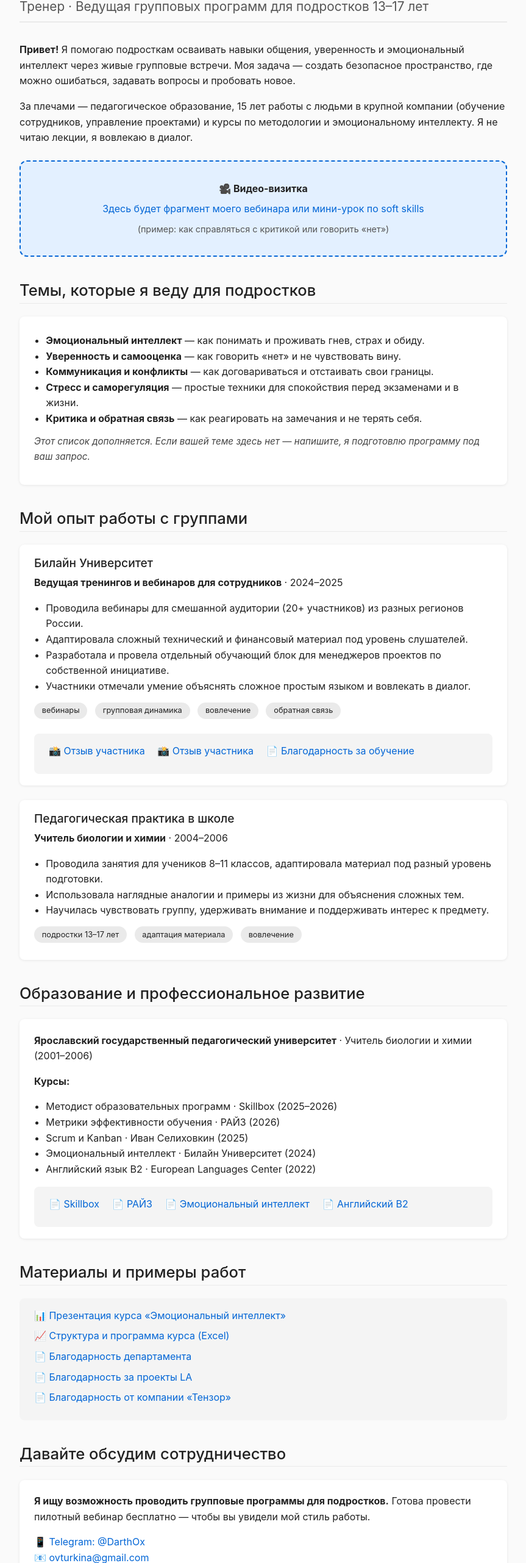
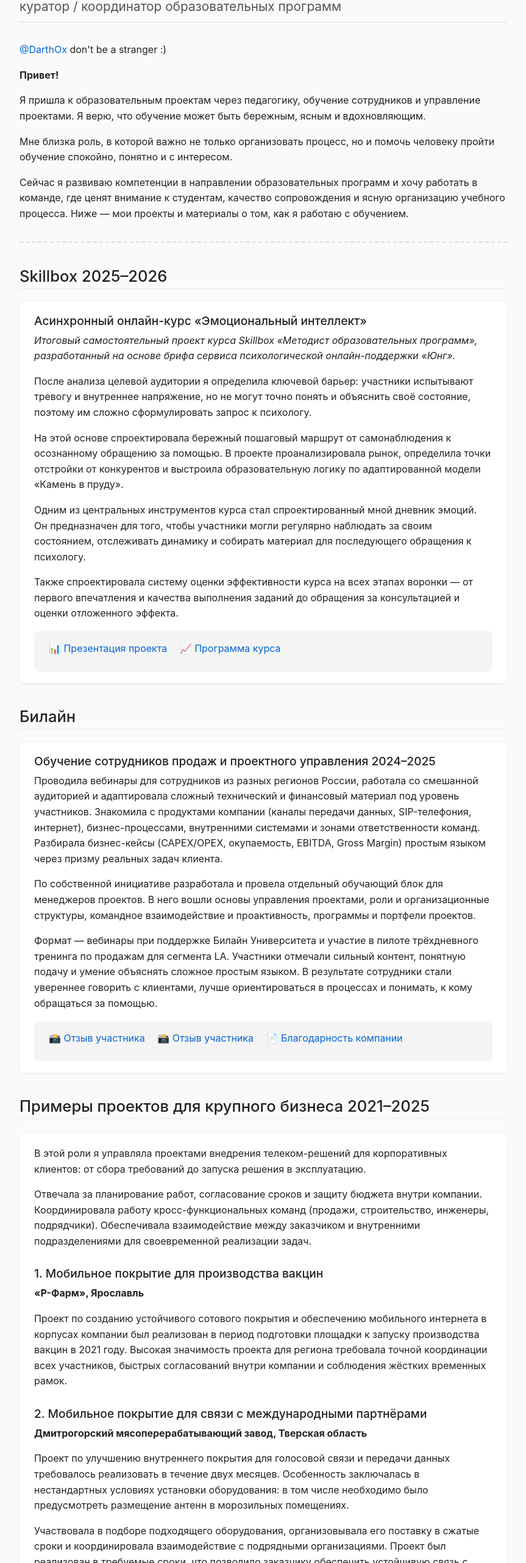
Before and after one commit to ovturkina/ovturkina-trainer, a plain HTML site: page index.html in a window 1280 px wide. Shown: the part 107-2670 px from the top of the page at 61% size, without its empty margins (208-1071 px from the left). Drawn offline with Linux system fonts and the light colour scheme.

Commit message:
Update index.html

```diff
--- a/index.html
+++ b/index.html
@@ -3,9 +3,9 @@
 <head>
     <meta charset="UTF-8">
     <meta name="viewport" content="width=device-width, initial-scale=1.0">
-    <title>Оксана Туркина | Тренер и ведущая групповых программ</title>
+    <title>Оксана Туркина — портфолио</title>
     <style>
-        /* --- Базовые стили (скопированы с вашего сайта для сохранения оформления) --- */
+        /* --- Стили полностью сохранены с вашего сайта --- */
         body {
             font-family: -apple-system, BlinkMacSystemFont, 'Segoe UI', Roboto, Oxygen, Ubuntu, sans-serif;
             line-height: 1.6;
@@ -80,14 +80,6 @@
             margin-right: 1rem;
             margin-bottom: 0.5rem;
         }
-        .video-placeholder {
-            background: #e3f0ff;
-            border: 2px dashed #0366d6;
-            padding: 2rem 1rem;
-            text-align: center;
-            border-radius: 12px;
-            margin: 1.5rem 0;
-        }
         @media (max-width: 600px) {
             body { padding: 1rem; }
             h1 { font-size: 1.8rem; }
@@ -98,96 +90,102 @@
 <body>
 
     <!-- ============================================================ -->
-    <!-- 1. ЗАГОЛОВОК И ПРИВЕТСТВИЕ (НОВОЕ, ТРЕНЕРСКОЕ)               -->
+    <!-- ВЕСЬ ТЕКСТ ОСТАВЛЕН КАК НА ВАШЕМ САЙТЕ (БЕЗ ИЗМЕНЕНИЙ)       -->
     <!-- ============================================================ -->
-    <h1>Оксана Туркина</h1>
-    <div class="subtitle">Тренер · Ведущая групповых программ для подростков 13–17 лет</div>
 
-    <p><strong>Привет!</strong> Я помогаю подросткам осваивать навыки общения, уверенность и эмоциональный интеллект через живые групповые встречи. Моя задача — создать безопасное пространство, где можно ошибаться, задавать вопросы и пробовать новое.</p>
-    <p>За плечами — педагогическое образование, 15 лет работы с людьми в крупной компании (обучение сотрудников, управление проектами) и курсы по методологии и эмоциональному интеллекту. Я не читаю лекции, я вовлекаю в диалог.</p>
+    <h1>Оксана Туркина_</h1>
+    <div class="subtitle">куратор / координатор образовательных программ</div>
+    <p><a href="https://t.me/DarthOx" target="_blank">@DarthOx</a> don't be a stranger :)</p>
+
+    <p><strong>Привет!</strong></p>
+    <p>Я пришла к образовательным проектам через педагогику, обучение сотрудников и управление проектами. Я верю, что обучение может быть бережным, ясным и вдохновляющим.</p>
+    <p>Мне близка роль, в которой важно не только организовать процесс, но и помочь человеку пройти обучение спокойно, понятно и с интересом.</p>
+    <p>Сейчас я развиваю компетенции в направлении образовательных программ и хочу работать в команде, где ценят внимание к студентам, качество сопровождения и ясную организацию учебного процесса. Ниже — мои проекты и материалы о том, как я работаю с обучением.</p>
+
+    <hr style="border: 0; border-top: 2px dashed #ddd; margin: 2rem 0;">
 
     <!-- ============================================================ -->
-    <!-- 2. БЛОК ДЛЯ ВИДЕО-ВИЗИТКИ (ДОБАВИТЕ ССЫЛКУ ПОТОМ)            -->
+    <!-- БЛОК SKILLBOX (ВЕСЬ ТЕКСТ БЕЗ ИЗМЕНЕНИЙ)                     -->
     <!-- ============================================================ -->
-    <div class="video-placeholder">
-        <p style="margin: 0; font-weight: bold;">🎥 Видео-визитка</p>
-        <p style="margin: 0.5rem 0; color: #0366d6;">Здесь будет фрагмент моего вебинара или мини-урок по soft skills</p>
-        <p style="margin: 0; font-size: 0.9rem; color: #555;">(пример: как справляться с критикой или говорить «нет»)</p>
-    </div>
-
-    <!-- ============================================================ -->
-    <!-- 3. ТЕМЫ, КОТОРЫЕ Я ВЕДУ (ДОБАВЬТЕ СВОИ)                      -->
-    <!-- ============================================================ -->
-    <h2>Темы, которые я веду для подростков</h2>
+    <h2>Skillbox 2025–2026</h2>
     <div class="project-item">
-        <ul style="margin: 0.5rem 0; padding-left: 1.2rem;">
-            <li><strong>Эмоциональный интеллект</strong> — как понимать и проживать гнев, страх и обиду.</li>
-            <li><strong>Уверенность и самооценка</strong> — как говорить «нет» и не чувствовать вину.</li>
-            <li><strong>Коммуникация и конфликты</strong> — как договариваться и отстаивать свои границы.</li>
-            <li><strong>Стресс и саморегуляция</strong> — простые техники для спокойствия перед экзаменами и в жизни.</li>
-            <li><strong>Критика и обратная связь</strong> — как реагировать на замечания и не терять себя.</li>
-        </ul>
-        <p style="font-size: 0.95rem; color: #444; margin-top: 0.8rem;"><em>Этот список дополняется. Если вашей теме здесь нет — напишите, я подготовлю программу под ваш запрос.</em></p>
-    </div>
-
-    <!-- ============================================================ -->
-    <!-- 4. ОПЫТ РАБОТЫ С ГРУППАМИ (СОХРАНЯЕМ БИЛАЙН И ШКОЛУ)         -->
-    <!-- ============================================================ -->
-    <h2>Мой опыт работы с группами</h2>
-
-    <div class="exp-item">
-        <h3 style="margin-top: 0;">Билайн Университет</h3>
-        <p><strong>Ведущая тренингов и вебинаров для сотрудников</strong> · 2024–2025</p>
-        <ul style="margin: 0.5rem 0; padding-left: 1.2rem;">
-            <li>Проводила вебинары для смешанной аудитории (20+ участников) из разных регионов России.</li>
-            <li>Адаптировала сложный технический и финансовый материал под уровень слушателей.</li>
-            <li>Разработала и провела отдельный обучающий блок для менеджеров проектов по собственной инициативе.</li>
-            <li>Участники отмечали умение объяснять сложное простым языком и вовлекать в диалог.</li>
-        </ul>
-        <div style="margin-top: 0.8rem;">
-            <span class="tag">вебинары</span>
-            <span class="tag">групповая динамика</span>
-            <span class="tag">вовлечение</span>
-            <span class="tag">обратная связь</span>
-        </div>
-        <!-- Ссылки на отзывы и благодарности (исправлены) -->
+        <h3 style="margin-top: 0;">Асинхронный онлайн-курс «Эмоциональный интеллект»</h3>
+        <p><em>Итоговый самостоятельный проект курса Skillbox «Методист образовательных программ», разработанный на основе брифа сервиса психологической онлайн-поддержки «Юнг».</em></p>
+        <p>После анализа целевой аудитории я определила ключевой барьер: участники испытывают тревогу и внутреннее напряжение, но не могут точно понять и объяснить своё состояние, поэтому им сложно сформулировать запрос к психологу.</p>
+        <p>На этой основе спроектировала бережный пошаговый маршрут от самонаблюдения к осознанному обращению за помощью. В проекте проанализировала рынок, определила точки отстройки от конкурентов и выстроила образовательную логику по адаптированной модели «Камень в пруду».</p>
+        <p>Одним из центральных инструментов курса стал спроектированный мной дневник эмоций. Он предназначен для того, чтобы участники могли регулярно наблюдать за своим состоянием, отслеживать динамику и собирать материал для последующего обращения к психологу.</p>
+        <p>Также спроектировала систему оценки эффективности курса на всех этапах воронки — от первого впечатления и качества выполнения заданий до обращения за консультацией и оценки отложенного эффекта.</p>
         <div class="file-list">
-            <a href="feedback-1.jpg" target="_blank">📸 Отзыв участника</a>
-            <a href="feedback-2.jpg" target="_blank">📸 Отзыв участника</a>
-            <a href="gratitude-training.pdf" target="_blank">📄 Благодарность за обучение</a>
-        </div>
-    </div>
-
-    <div class="exp-item">
-        <h3 style="margin-top: 0;">Педагогическая практика в школе</h3>
-        <p><strong>Учитель биологии и химии</strong> · 2004–2006</p>
-        <ul style="margin: 0.5rem 0; padding-left: 1.2rem;">
-            <li>Проводила занятия для учеников 8–11 классов, адаптировала материал под разный уровень подготовки.</li>
-            <li>Использовала наглядные аналогии и примеры из жизни для объяснения сложных тем.</li>
-            <li>Научилась чувствовать группу, удерживать внимание и поддерживать интерес к предмету.</li>
-        </ul>
-        <div style="margin-top: 0.8rem;">
-            <span class="tag">подростки 13–17 лет</span>
-            <span class="tag">адаптация материала</span>
-            <span class="tag">вовлечение</span>
+            <a href="emotional-intelligence-presentation.pdf" target="_blank">📊 Презентация проекта</a>
+            <a href="emotional-intelligence-course.xlsx" target="_blank">📈 Программа курса</a>
         </div>
     </div>
 
     <!-- ============================================================ -->
-    <!-- 5. ОБРАЗОВАНИЕ И КУРСЫ (ОСТАВЛЯЕМ)                           -->
+    <!-- БЛОК БИЛАЙН (ВЕСЬ ТЕКСТ БЕЗ ИЗМЕНЕНИЙ)                       -->
     <!-- ============================================================ -->
-    <h2>Образование и профессиональное развитие</h2>
+    <h2>Билайн</h2>
+
     <div class="project-item">
-        <p><strong>Ярославский государственный педагогический университет</strong> · Учитель биологии и химии (2001–2006)</p>
-        <p><strong>Курсы:</strong></p>
-        <ul style="margin: 0.2rem 0; padding-left: 1.2rem;">
-            <li>Методист образовательных программ · Skillbox (2025–2026)</li>
-            <li>Метрики эффективности обучения · РАЙЗ (2026)</li>
-            <li>Scrum и Kanban · Иван Селиховкин (2025)</li>
-            <li>Эмоциональный интеллект · Билайн Университет (2024)</li>
-            <li>Английский язык B2 · European Languages Center (2022)</li>
-        </ul>
-        <!-- Ссылки на сертификаты (исправлены) -->
+        <h3 style="margin-top: 0;">Обучение сотрудников продаж и проектного управления 2024–2025</h3>
+        <p>Проводила вебинары для сотрудников из разных регионов России, работала со смешанной аудиторией и адаптировала сложный технический и финансовый материал под уровень участников. Знакомила с продуктами компании (каналы передачи данных, SIP-телефония, интернет), бизнес-процессами, внутренними системами и зонами ответственности команд. Разбирала бизнес-кейсы (CAPEX/OPEX, окупаемость, EBITDA, Gross Margin) простым языком через призму реальных задач клиента.</p>
+        <p>По собственной инициативе разработала и провела отдельный обучающий блок для менеджеров проектов. В него вошли основы управления проектами, роли и организационные структуры, командное взаимодействие и проактивность, программы и портфели проектов.</p>
+        <p>Формат — вебинары при поддержке Билайн Университета и участие в пилоте трёхдневного тренинга по продажам для сегмента LA. Участники отмечали сильный контент, понятную подачу и умение объяснять сложное простым языком. В результате сотрудники стали увереннее говорить с клиентами, лучше ориентироваться в процессах и понимать, к кому обращаться за помощью.</p>
+        <div class="file-list">
+            <a href="feedback-1.jpg" target="_blank">📸 Отзыв участника</a>
+            <a href="feedback-2.jpg" target="_blank">📸 Отзыв участника</a>
+            <a href="gratitude-training.pdf" target="_blank">📄 Благодарность компании</a>
+        </div>
+    </div>
+
+    <!-- ============================================================ -->
+    <!-- БЛОК ПРОЕКТОВ ДЛЯ БИЗНЕСА (ВЕСЬ ТЕКСТ БЕЗ ИЗМЕНЕНИЙ)         -->
+    <!-- ============================================================ -->
+    <h2>Примеры проектов для крупного бизнеса 2021–2025</h2>
+    <div class="project-item">
+        <p>В этой роли я управляла проектами внедрения телеком-решений для корпоративных клиентов: от сбора требований до запуска решения в эксплуатацию.</p>
+        <p>Отвечала за планирование работ, согласование сроков и защиту бюджета внутри компании. Координировала работу кросс-функциональных команд (продажи, строительство, инженеры, подрядчики). Обеспечивала взаимодействие между заказчиком и внутренними подразделениями для своевременной реализации задач.</p>
+
+        <h3>1. Мобильное покрытие для производства вакцин</h3>
+        <p><strong>«Р-Фарм», Ярославль</strong></p>
+        <p>Проект по созданию устойчивого сотового покрытия и обеспечению мобильного интернета в корпусах компании был реализован в период подготовки площадки к запуску производства вакцин в 2021 году. Высокая значимость проекта для региона требовала точной координации всех участников, быстрых согласований внутри компании и соблюдения жёстких временных рамок.</p>
+
+        <h3>2. Мобильное покрытие для связи с международными партнёрами</h3>
+        <p><strong>Дмитрогорский мясоперерабатывающий завод, Тверская область</strong></p>
+        <p>Проект по улучшению внутреннего покрытия для голосовой связи и передачи данных требовалось реализовать в течение двух месяцев. Особенность заключалась в нестандартных условиях установки оборудования: в том числе необходимо было предусмотреть размещение антенн в морозильных помещениях.</p>
+        <p>Участвовала в подборе подходящего оборудования, организовывала его поставку в сжатые сроки и координировала взаимодействие с подрядными организациями. Проект был реализован в требуемые сроки, что позволило заказчику обеспечить устойчивую связь с международными партнёрами.</p>
+
+        <h3>3. Размещение оборудования в ЦОД «Билайн» и резервирование оптических каналов</h3>
+        <p><strong>IT-компания «Тензор», Ярославль</strong></p>
+        <p>Особого внимания требовали качество построенных оптических линий, процедура приёмки и согласование трасс большой протяжённости в сжатые сроки. Дополнительной задачей было взаимодействие с другими операторами на участках сопряжения резервных волокон.</p>
+        <p>Проект был реализован в срок и в рамках бюджета, а также принёс компании высокую выручку.</p>
+        <p>Работа над телекоммуникационными проектами этого периода была отмечена:</p>
+        <div class="file-list">
+            <a href="gratitude-department.pdf" target="_blank">📄 Благодарность департамента</a>
+            <a href="gratitude-la-segment.pdf" target="_blank">📄 Благодарность за проекты LA-сегмента</a>
+            <a href="gratitude-tensor.pdf" target="_blank">📄 Благодарность от «Тензор»</a>
+        </div>
+    </div>
+
+    <!-- ============================================================ -->
+    <!-- БЛОК ПЕДАГОГИЧЕСКАЯ ПРАКТИКА (БЕЗ ИЗМЕНЕНИЙ)                 -->
+    <!-- ============================================================ -->
+    <h2>Педагогическая практика 2004–2006</h2>
+    <div class="project-item">
+        <p>В рамках педагогического образования проходила практику в школе. Готовила и проводила занятия, взаимодействовала со школьниками и педагогами, адаптировала материал под разный уровень подготовки учеников.</p>
+        <p>Для объяснения сложных тем использовала наглядные аналогии и примеры из повседневной жизни: свойства эмульсий объясняла на примере создания блеска для губ, а колебания численности — через австралийский парадокс. Такой подход помогал ученикам лучше запоминать материал и поддерживал их интерес к занятиям.</p>
+    </div>
+
+    <!-- ============================================================ -->
+    <!-- БЛОК КУРСЫ (БЕЗ ИЗМЕНЕНИЙ)                                    -->
+    <!-- ============================================================ -->
+    <h2>Курсы и тренинги</h2>
+    <div class="project-item">
+        <p><strong>Методист образовательных программ</strong><br>Skillbox · 2025–2026</p>
+        <p><strong>Метрики эффективности обучения</strong><br>РАЙЗ · 2026</p>
+        <p><strong>Scrum и Kanban</strong><br>Иван Селиховкин (PMP) · 2025</p>
+        <p><strong>Эмоциональный интеллект</strong><br>Билайн Университет · 2024</p>
+        <p><strong>Английский язык B2</strong><br>European Languages Center Unicorn · 2022</p>
         <div class="file-list">
             <a href="certificate-skillbox.pdf" target="_blank">📄 Skillbox</a>
             <a href="certificate-raise.pdf" target="_blank">📄 РАЙЗ</a>
@@ -196,31 +194,6 @@
         </div>
     </div>
 
-    <!-- ============================================================ -->
-    <!-- 6. ФАЙЛЫ И МАТЕРИАЛЫ (ВСЕ ОСТАВЛЯЕМ, ССЫЛКИ ИСПРАВЛЕНЫ)     -->
-    <!-- ============================================================ -->
-    <h2>Материалы и примеры работ</h2>
-    <div class="file-list">
-        <a href="emotional-intelligence-presentation.pdf" target="_blank">📊 Презентация курса «Эмоциональный интеллект»</a><br>
-        <a href="emotional-intelligence-course.xlsx" target="_blank">📈 Структура и программа курса (Excel)</a><br>
-        <a href="gratitude-department.pdf" target="_blank">📄 Благодарность департамента</a><br>
-        <a href="gratitude-la-segment.pdf" target="_blank">📄 Благодарность за проекты LA</a><br>
-        <a href="gratitude-tensor.pdf" target="_blank">📄 Благодарность от компании «Тензор»</a>
-    </div>
-
-    <!-- ============================================================ -->
-    <!-- 7. КОНТАКТЫ И ПРИЗЫВ К ДЕЙСТВИЮ                              -->
-    <!-- ============================================================ -->
-    <h2>Давайте обсудим сотрудничество</h2>
-    <div class="project-item">
-        <p><strong>Я ищу возможность проводить групповые программы для подростков.</strong> Готова провести пилотный вебинар бесплатно — чтобы вы увидели мой стиль работы.</p>
-        <p>
-            📱 <a href="https://t.me/DarthOx" target="_blank">Telegram: @DarthOx</a><br>
-            📧 <a href="mailto:ovturkina@gmail.com">ovturkina@gmail.com</a>
-        </p>
-        <p style="font-size: 0.9rem; color: #555;">Ссылка на это портфолио: <a href="https://ovturkina.github.io/ovturkina-trainer/">https://ovturkina.github.io/ovturkina-trainer/</a></p>
-    </div>
-
     <p style="margin-top: 3rem; font-size: 0.8rem; color: #999; text-align: center;">Оксана Туркина · 2026</p>
 
 </body>
```
